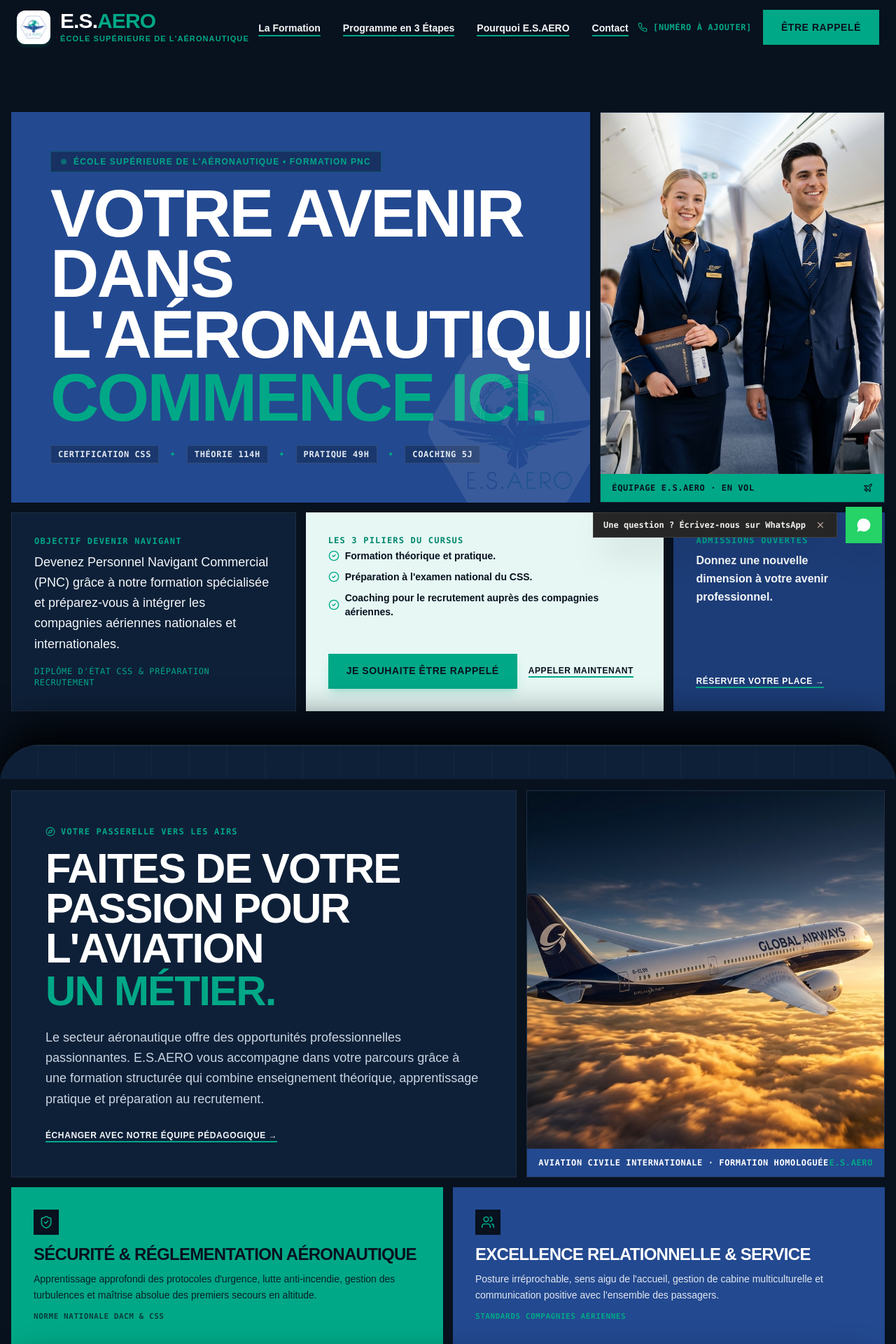
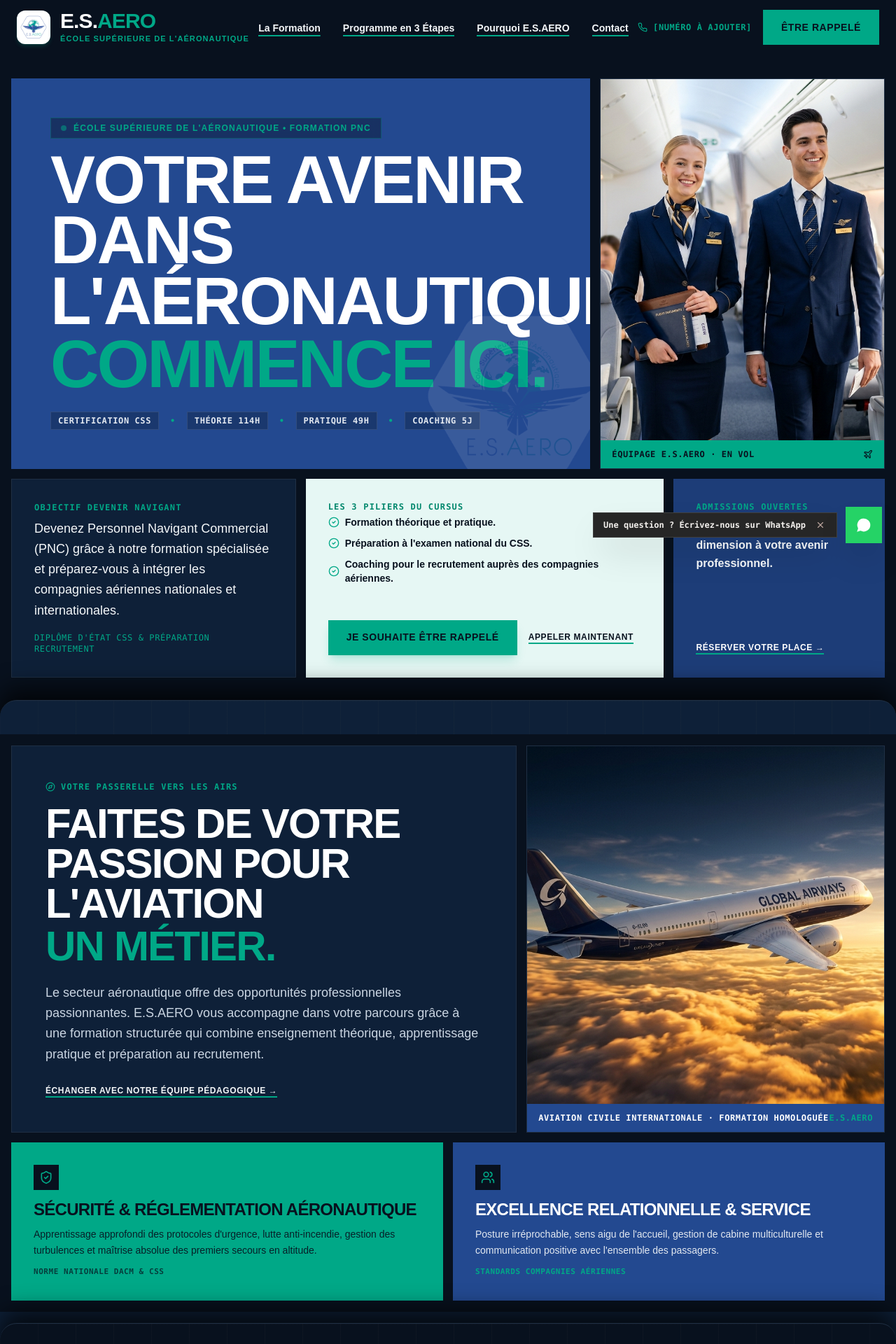
Before and after one commit to m4pperr/E.S.AERO, a Next.js app: page / in a window 1280 px wide. Shown: the top 1920 px of the page at 70% size. Built offline with nearby package versions, Linux system fonts and the light colour scheme; a web font is replaced by a local one.

Commit message:
fix(layout): cohérence de la taille des sections sans clipping et scroll fluide maîtrisé

```diff
--- a/src/app/page.tsx
+++ b/src/app/page.tsx
@@ -12,59 +12,59 @@ import StickyBottomMobileCta from "@/components/StickyBottomMobileCta";
 
 export default function Home() {
   return (
-    <div className="bg-[#08111e] relative selection:bg-[#00A887] selection:text-[#08111e]">
+    <div className="bg-[#08111e] relative text-[#f4f7f9] selection:bg-[#00A887] selection:text-[#08111e]">
       {/* Sticky Navigation Bar */}
       <Navbar />
 
-      {/* SECTION 1 – HERO SECTION (Sticky Base Layer) */}
-      <section className="sticky top-0 z-10 w-full min-h-screen bg-[#08111e] flex flex-col justify-center overflow-hidden">
-        <div className="absolute inset-0 bg-[linear-gradient(to_right,#4f4f4f18_1px,transparent_1px),linear-gradient(to_bottom,#4f4f4f18_1px,transparent_1px)] bg-[size:54px_54px] [mask-image:radial-gradient(ellipse_60%_50%_at_50%_0%,#000_70%,transparent_100%)] pointer-events-none" />
-        <div className="relative z-10 pt-16 pb-8">
+      {/* SECTION 1 – HERO SECTION */}
+      <section className="relative z-10 w-full bg-[#08111e] pt-4 pb-8 sm:pb-12">
+        <div className="absolute inset-0 bg-[linear-gradient(to_right,#4f4f4f15_1px,transparent_1px),linear-gradient(to_bottom,#4f4f4f15_1px,transparent_1px)] bg-[size:54px_54px] [mask-image:radial-gradient(ellipse_60%_50%_at_50%_0%,#000_70%,transparent_100%)] pointer-events-none" />
+        <div className="relative z-10">
           <HeroSection />
         </div>
       </section>
 
-      {/* SECTION 2 – INTRODUCTION (Sticky Stacking Card 1) */}
-      <section className="sticky top-0 z-20 w-full min-h-screen bg-[#0e2038] rounded-t-[2.5rem] sm:rounded-t-[3.5rem] border-t border-[#1f2f44] shadow-[0_-25px_60px_rgba(0,0,0,0.95)] flex flex-col justify-center overflow-hidden">
-        <div className="absolute inset-0 bg-[linear-gradient(to_right,#4f4f4f22_1px,transparent_1px),linear-gradient(to_bottom,#4f4f4f22_1px,transparent_1px)] bg-[size:54px_54px] [mask-image:radial-gradient(ellipse_60%_50%_at_50%_0%,#000_70%,transparent_100%)] pointer-events-none" />
-        <div className="relative z-10 py-12">
+      {/* SECTION 2 – INTRODUCTION (Layered Card Transition) */}
+      <section className="relative z-20 -mt-6 sm:-mt-8 rounded-t-2xl sm:rounded-t-3xl bg-[#0e2038] border-t border-[#1f2f44] shadow-[0_-15px_35px_rgba(0,0,0,0.75)] py-8 sm:py-12">
+        <div className="absolute inset-0 bg-[linear-gradient(to_right,#4f4f4f18_1px,transparent_1px),linear-gradient(to_bottom,#4f4f4f18_1px,transparent_1px)] bg-[size:54px_54px] [mask-image:radial-gradient(ellipse_60%_50%_at_50%_0%,#000_70%,transparent_100%)] pointer-events-none rounded-t-2xl sm:rounded-t-3xl" />
+        <div className="relative z-10">
           <IntroSection />
         </div>
       </section>
 
-      {/* SECTION 3 – PRESENTATION EN 3 ÉTAPES (Stacking Card 2 with internal sticky step cards) */}
-      <section className="relative z-30 w-full bg-[#08111e] rounded-t-[2.5rem] sm:rounded-t-[3.5rem] border-t border-[#1f2f44] shadow-[0_-25px_60px_rgba(0,0,0,0.95)] py-12 sm:py-16 overflow-hidden">
-        <div className="absolute inset-0 bg-[linear-gradient(to_right,#4f4f4f22_1px,transparent_1px),linear-gradient(to_bottom,#4f4f4f22_1px,transparent_1px)] bg-[size:54px_54px] [mask-image:radial-gradient(ellipse_60%_50%_at_50%_0%,#000_70%,transparent_100%)] pointer-events-none" />
+      {/* SECTION 3 – PRESENTATION EN 3 ÉTAPES (Layered Card with Sticky Step Cards) */}
+      <section className="relative z-30 -mt-6 sm:-mt-8 rounded-t-2xl sm:rounded-t-3xl bg-[#08111e] border-t border-[#1f2f44] shadow-[0_-15px_35px_rgba(0,0,0,0.75)] py-8 sm:py-12">
+        <div className="absolute inset-0 bg-[linear-gradient(to_right,#4f4f4f18_1px,transparent_1px),linear-gradient(to_bottom,#4f4f4f18_1px,transparent_1px)] bg-[size:54px_54px] [mask-image:radial-gradient(ellipse_60%_50%_at_50%_0%,#000_70%,transparent_100%)] pointer-events-none rounded-t-2xl sm:rounded-t-3xl" />
         <div className="relative z-10">
           <TimelineBlock01 />
         </div>
       </section>
 
-      {/* SECTION 4 – WHY CHOOSE E.S.AERO? (Sticky Stacking Card 3) */}
-      <section className="sticky top-0 z-40 w-full min-h-screen bg-[#0b1524] rounded-t-[2.5rem] sm:rounded-t-[3.5rem] border-t border-[#1f2f44] shadow-[0_-25px_60px_rgba(0,0,0,0.95)] flex flex-col justify-center overflow-hidden">
-        <div className="absolute inset-0 bg-[linear-gradient(to_right,#4f4f4f22_1px,transparent_1px),linear-gradient(to_bottom,#4f4f4f22_1px,transparent_1px)] bg-[size:54px_54px] [mask-image:radial-gradient(ellipse_60%_50%_at_50%_0%,#000_70%,transparent_100%)] pointer-events-none" />
-        <div className="relative z-10 py-12">
+      {/* SECTION 4 – WHY CHOOSE E.S.AERO? */}
+      <section className="relative z-40 -mt-6 sm:-mt-8 rounded-t-2xl sm:rounded-t-3xl bg-[#0b1524] border-t border-[#1f2f44] shadow-[0_-15px_35px_rgba(0,0,0,0.75)] py-8 sm:py-12">
+        <div className="absolute inset-0 bg-[linear-gradient(to_right,#4f4f4f18_1px,transparent_1px),linear-gradient(to_bottom,#4f4f4f18_1px,transparent_1px)] bg-[size:54px_54px] [mask-image:radial-gradient(ellipse_60%_50%_at_50%_0%,#000_70%,transparent_100%)] pointer-events-none rounded-t-2xl sm:rounded-t-3xl" />
+        <div className="relative z-10">
           <WhyChooseSection />
         </div>
       </section>
 
-      {/* SECTION 5 – CALL TO ACTION BANNER (Sticky Stacking Card 4) */}
-      <section className="sticky top-0 z-45 w-full min-h-screen bg-[#08111e] rounded-t-[2.5rem] sm:rounded-t-[3.5rem] border-t border-[#1f2f44] shadow-[0_-25px_60px_rgba(0,0,0,0.95)] flex flex-col justify-center overflow-hidden">
-        <div className="relative z-10 py-12">
+      {/* SECTION 5 – CALL TO ACTION BANNER */}
+      <section className="relative z-45 -mt-6 sm:-mt-8 rounded-t-2xl sm:rounded-t-3xl bg-[#08111e] border-t border-[#1f2f44] shadow-[0_-15px_35px_rgba(0,0,0,0.75)] py-8 sm:py-12">
+        <div className="relative z-10">
           <CtaBannerSection />
         </div>
       </section>
 
-      {/* SECTION 6 – CALLBACK FORM (Sticky Stacking Card 5) */}
-      <section className="sticky top-0 z-50 w-full min-h-screen bg-[#0b1524] rounded-t-[2.5rem] sm:rounded-t-[3.5rem] border-t border-[#1f2f44] shadow-[0_-25px_60px_rgba(0,0,0,0.95)] flex flex-col justify-center overflow-hidden">
-        <div className="absolute inset-0 bg-[linear-gradient(to_right,#4f4f4f22_1px,transparent_1px),linear-gradient(to_bottom,#4f4f4f22_1px,transparent_1px)] bg-[size:54px_54px] [mask-image:radial-gradient(ellipse_60%_50%_at_50%_0%,#000_70%,transparent_100%)] pointer-events-none" />
-        <div className="relative z-10 py-12">
+      {/* SECTION 6 – CALLBACK FORM */}
+      <section className="relative z-50 -mt-6 sm:-mt-8 rounded-t-2xl sm:rounded-t-3xl bg-[#0b1524] border-t border-[#1f2f44] shadow-[0_-15px_35px_rgba(0,0,0,0.75)] py-8 sm:py-12">
+        <div className="absolute inset-0 bg-[linear-gradient(to_right,#4f4f4f18_1px,transparent_1px),linear-gradient(to_bottom,#4f4f4f18_1px,transparent_1px)] bg-[size:54px_54px] [mask-image:radial-gradient(ellipse_60%_50%_at_50%_0%,#000_70%,transparent_100%)] pointer-events-none rounded-t-2xl sm:rounded-t-3xl" />
+        <div className="relative z-10">
           <CallbackFormSection />
         </div>
       </section>
 
-      {/* SECTION 7 – CONTACT & FOOTER (Final Stacking Card 6) */}
-      <section className="relative z-55 w-full bg-[#08111e] rounded-t-[2.5rem] sm:rounded-t-[3.5rem] border-t border-[#1f2f44] shadow-[0_-25px_60px_rgba(0,0,0,0.95)] pt-12 pb-16 overflow-hidden">
+      {/* SECTION 7 – CONTACT & FOOTER */}
+      <section className="relative z-55 -mt-6 sm:-mt-8 rounded-t-2xl sm:rounded-t-3xl bg-[#08111e] border-t border-[#1f2f44] shadow-[0_-15px_35px_rgba(0,0,0,0.75)] pt-8 pb-16">
         <div className="relative z-10">
           <ContactSection />
         </div>
--- a/src/components/ui/timeline-01.tsx
+++ b/src/components/ui/timeline-01.tsx
@@ -124,7 +124,7 @@ export default function TimelineBlock01() {
             <div
               key={idx}
               style={{ zIndex: 10 + idx }}
-              className={`${item.panelColor} sticky top-20 sm:top-24 rounded-2xl shadow-[0_-15px_40px_rgba(0,0,0,0.6)] p-6 sm:p-10 lg:p-12 grid grid-cols-1 lg:grid-cols-12 gap-8 items-start group border border-[#1f2f44]/80`}
+              className={`${item.panelColor} md:sticky md:top-24 rounded-2xl shadow-[0_-15px_40px_rgba(0,0,0,0.6)] p-6 sm:p-10 lg:p-12 grid grid-cols-1 lg:grid-cols-12 gap-8 items-start group border border-[#1f2f44]/80`}
             >
               {/* Left Column: Number, Title, Duration, Description & Photography */}
               <div className="lg:col-span-5 space-y-6">
```
